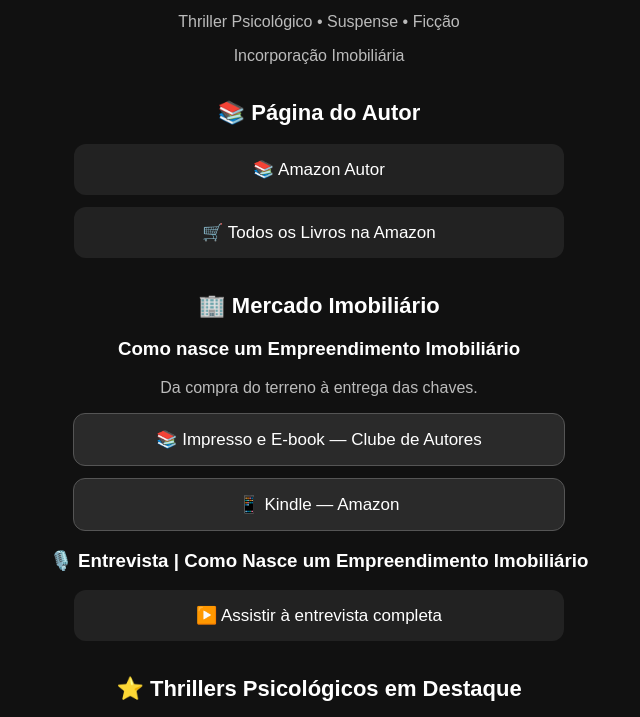
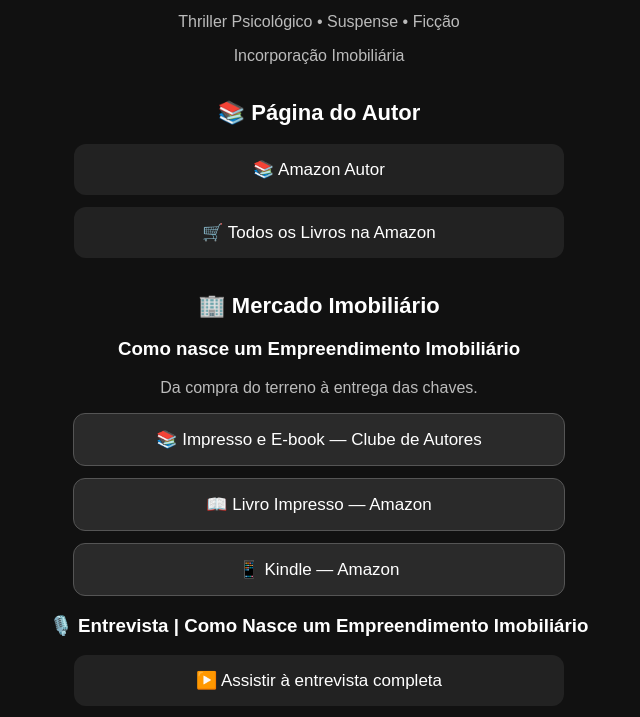
Before and after one commit to alexandregolovanevsky/alexandregolovanevsky.github.io, a plain HTML site: page index.html in a window 1280 px wide. Shown: the part 353-1070 px from the top of the page, without its empty margins (321-961 px from the left). Drawn offline with Linux system fonts and the light colour scheme.

Commit message:
Update index.html

```diff
--- a/index.html
+++ b/index.html
@@ -100,6 +100,13 @@ a:hover{
    target="_blank"
    rel="noopener noreferrer">
   📚 Impresso e E-book — Clube de Autores
+</a>
+
+<a class="featured"
+   href="https://www.amazon.com.br/s?k=9786526692844"
+   target="_blank"
+   rel="noopener noreferrer">
+  📖 Livro Impresso — Amazon
 </a>
 
 <a class="featured"
```
